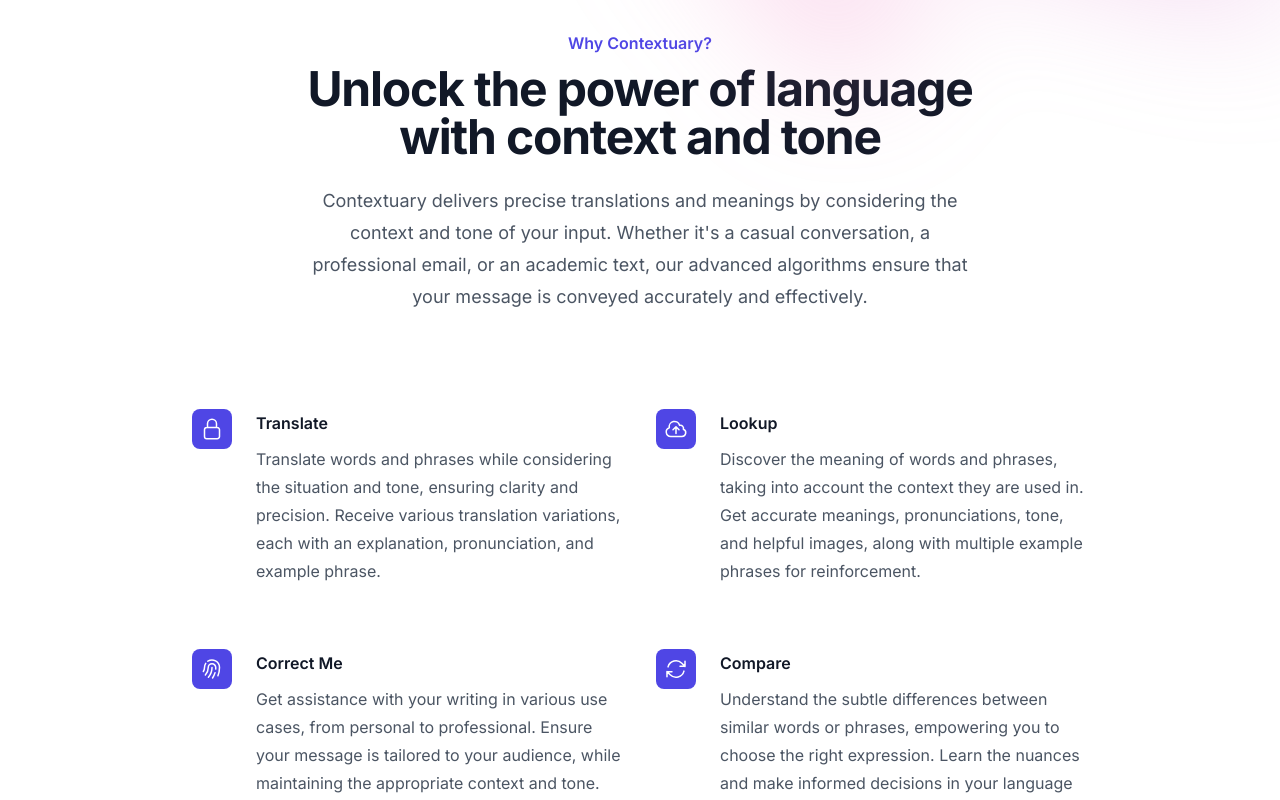
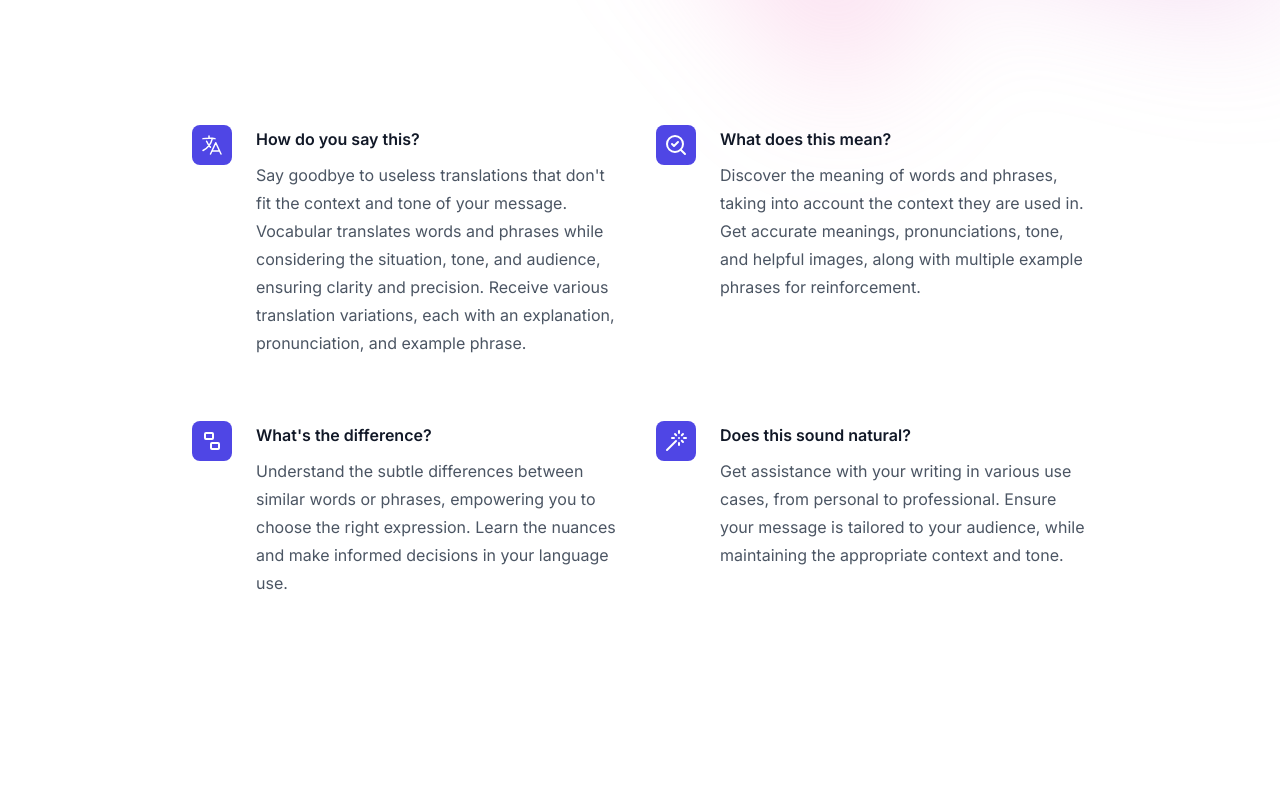
Before and after one commit to avosalmon/vocabular-landing-page, a Next.js app: page / in a window 1280 px wide. Shown: the part 700-1500 px from the top of the page. Built offline with nearby package versions, Linux system fonts and the light colour scheme.

Commit message:
change feature icons

```diff
--- a/package.json
+++ b/package.json
@@ -11,6 +11,7 @@
   "dependencies": {
     "@headlessui/react": "^1.7.17",
     "@heroicons/react": "^2.0.18",
+    "lucide-react": "^0.294.0",
     "next": "14.0.4",
     "react": "^18",
     "react-dom": "^18"
--- a/src/app/page.tsx
+++ b/src/app/page.tsx
@@ -169,31 +169,7 @@
 
       <Feature />
 
-      <Pricing />
-
-      <div className="px-6 py-24 sm:px-6 sm:py-32 lg:px-8">
-        <div className="mx-auto max-w-2xl text-center">
-          <h2 className="text-4xl font-bold tracking-tight text-gray-900 sm:text-5xl">
-            Experience the Difference
-          </h2>
-          <p className="mx-auto mt-6 max-w-xl text-lg leading-8 text-gray-600">
-            Join the growing community of users who trust Vocabular for all
-            their language needs. Unleash your full linguistic potential and
-            communicate with confidence across any situation.
-          </p>
-          <div className="mt-12">
-            <Link
-              href="#"
-              className="rounded-md bg-indigo-600 px-6 py-4 text-xl text-white shadow-sm hover:bg-indigo-500 focus-visible:outline focus-visible:outline-2 focus-visible:outline-offset-2 focus-visible:outline-indigo-600"
-            >
-              Get Started for Free
-            </Link>
-            <p className="mx-auto mt-6 max-w-xl text-sm leading-8 text-gray-500">
-              No credit card required
-            </p>
-          </div>
-        </div>
-      </div>
+      {/* <Pricing /> */}
 
       <FAQ />
 
--- a/src/components/Feature.tsx
+++ b/src/components/Feature.tsx
@@ -1,34 +1,30 @@
-import {
-  ArrowPathIcon,
-  CloudArrowUpIcon,
-  FingerPrintIcon,
-  LockClosedIcon,
-} from "@heroicons/react/24/outline";
+import { LanguageIcon } from "@heroicons/react/24/outline";
+import { SearchCheck, Ungroup, Wand } from "lucide-react";
 
 const features = [
   {
-    name: "Translate",
+    name: "How do you say this?",
     description:
-      "Translate words and phrases while considering the situation and tone, ensuring clarity and precision. Receive various translation variations, each with an explanation, pronunciation, and example phrase.",
-    icon: LockClosedIcon,
+      "Say goodbye to useless translations that don't fit the context and tone of your message. Vocabular translates words and phrases while considering the situation, tone, and audience, ensuring clarity and precision. Receive various translation variations, each with an explanation, pronunciation, and example phrase.",
+    icon: LanguageIcon,
   },
   {
-    name: "Lookup",
+    name: "What does this mean?",
     description:
       "Discover the meaning of words and phrases, taking into account the context they are used in. Get accurate meanings, pronunciations, tone, and helpful images, along with multiple example phrases for reinforcement.",
-    icon: CloudArrowUpIcon,
+    icon: SearchCheck,
   },
   {
-    name: "Correct Me",
+    name: "What's the difference?",
+    description:
+      "Understand the subtle differences between similar words or phrases, empowering you to choose the right expression. Learn the nuances and make informed decisions in your language use.",
+    icon: Ungroup,
+  },
+  {
+    name: "Does this sound natural?",
     description:
       "Get assistance with your writing in various use cases, from personal to professional. Ensure your message is tailored to your audience, while maintaining the appropriate context and tone.",
-    icon: FingerPrintIcon,
-  },
-  {
-    name: "Compare",
-    description:
-      "Understand the subtle differences between similar words or phrases, empowering you to choose the right expression. Learn the nuances and make informed decisions in your language use.",
-    icon: ArrowPathIcon,
+    icon: Wand,
   },
 ];
 
@@ -36,21 +32,6 @@
   return (
     <div className="bg-white py-24 sm:py-32">
       <div className="mx-auto max-w-7xl px-6 lg:px-8">
-        <div className="mx-auto max-w-2xl lg:text-center">
-          <h2 className="text-base font-semibold leading-7 text-indigo-600">
-            Why Contextuary?
-          </h2>
-          <p className="mt-2 text-4xl font-bold tracking-tight text-gray-900 sm:text-5xl">
-            Unlock the power of language with context and tone
-          </p>
-          <p className="mt-6 text-lg leading-8 text-gray-600">
-            Contextuary delivers precise translations and meanings by
-            considering the context and tone of your input. Whether it{"'"}s a
-            casual conversation, a professional email, or an academic text, our
-            advanced algorithms ensure that your message is conveyed accurately
-            and effectively.
-          </p>
-        </div>
         <div className="mx-auto mt-16 max-w-2xl sm:mt-20 lg:mt-24 lg:max-w-4xl">
           <dl className="grid max-w-xl grid-cols-1 gap-x-8 gap-y-10 lg:max-w-none lg:grid-cols-2 lg:gap-y-16">
             {features.map((feature) => (
```
Also changed, not shown: 1 other file (tests, documents, lock files or other folders).
